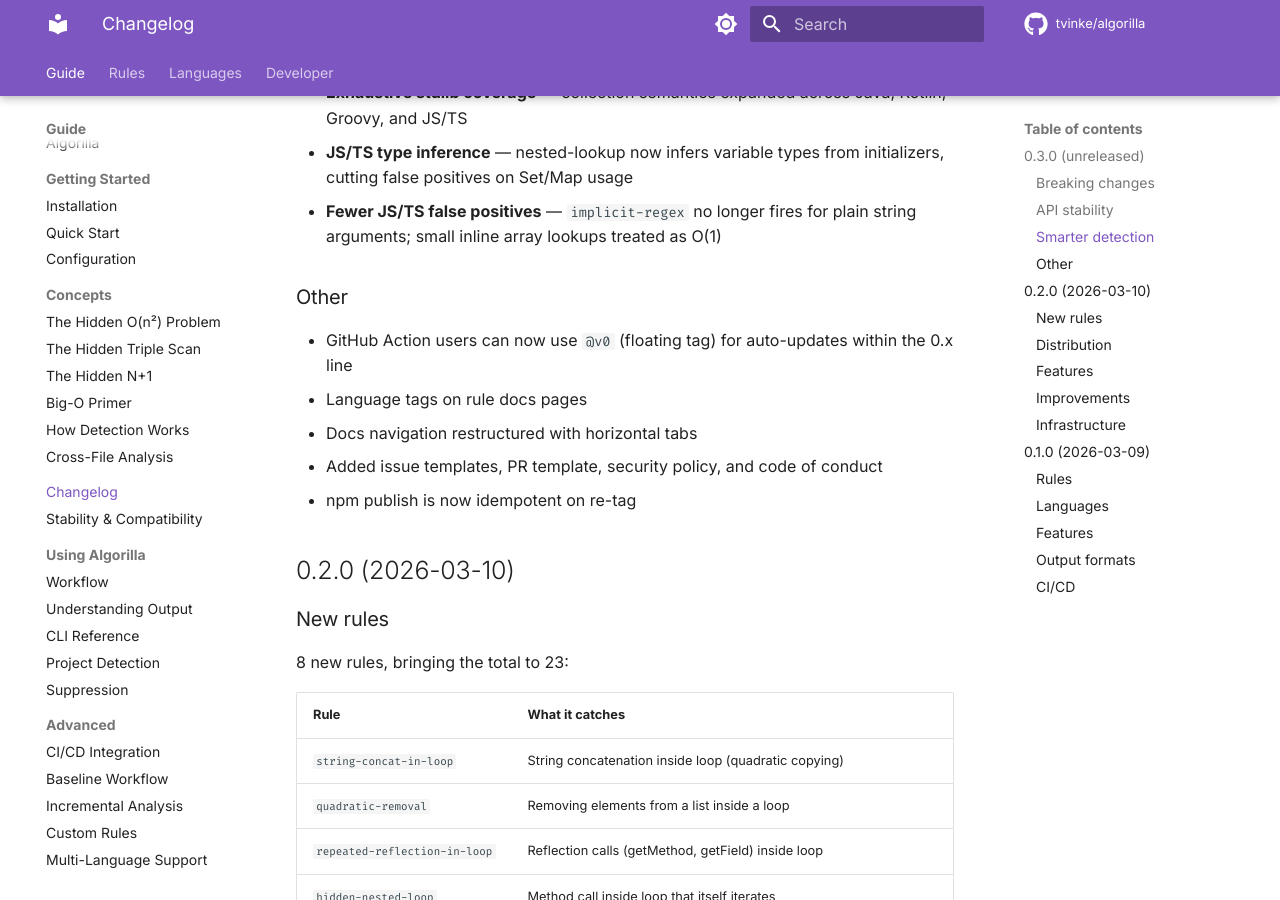
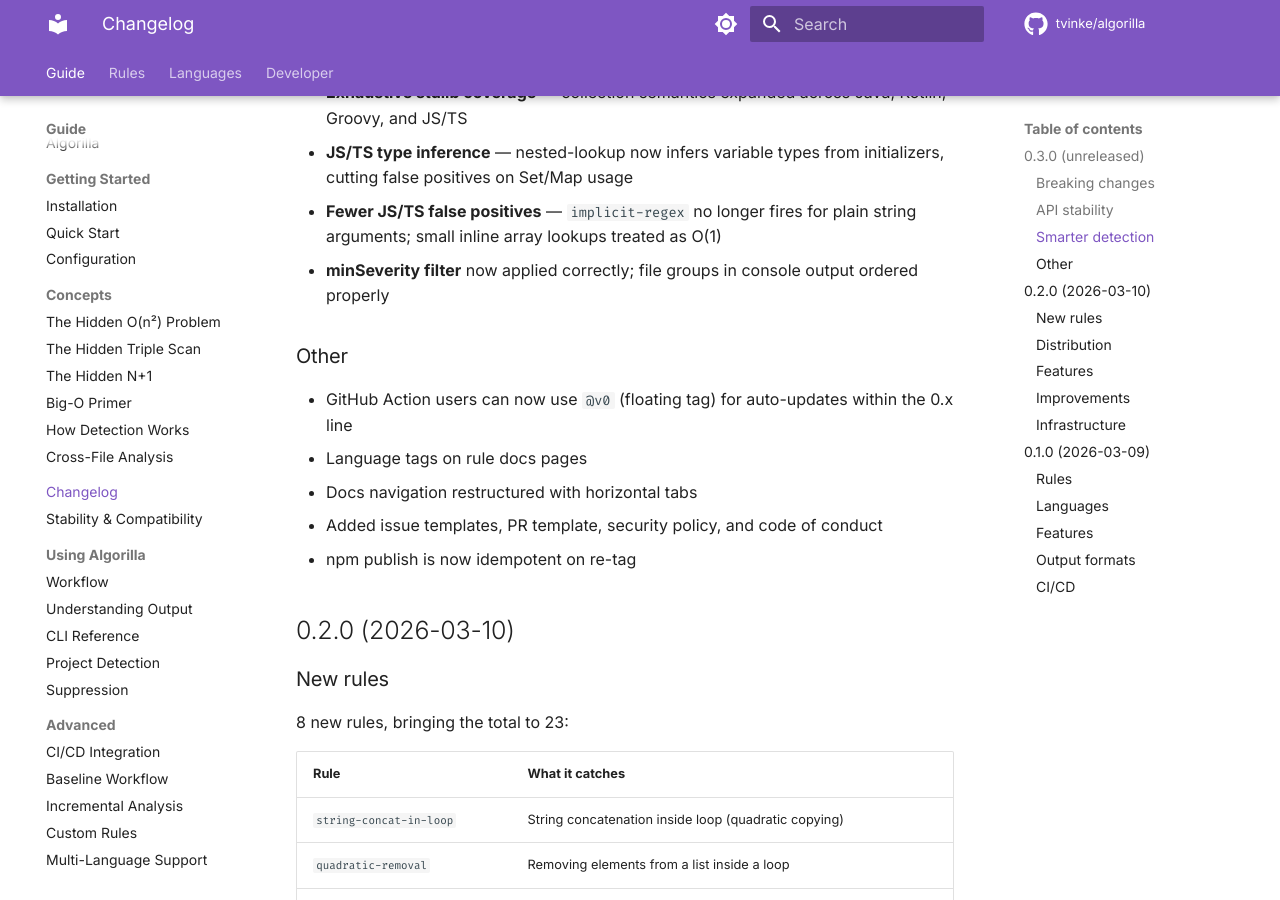
Before and after one commit to tvinke/algorilla, an MkDocs documentation site: the page built from docs/docs/changelog.md, in a window 1280 px wide and 900 px high, scrolled down 789 px. Built offline with MkDocs 1.6.1 and Material for MkDocs 9.7.7, drawn with Linux system fonts in a browser that asks for light colours; comment, search, counter and statistics services are not loaded.

Commit message:
add minSeverity fix to changelog

```diff
--- a/docs/docs/changelog.md
+++ b/docs/docs/changelog.md
@@ -22,6 +22,7 @@ This release prepares algorilla for public use by locking down the tool's public
 - **Exhaustive stdlib coverage** — collection semantics expanded across Java, Kotlin, Groovy, and JS/TS
 - **JS/TS type inference** — nested-lookup now infers variable types from initializers, cutting false positives on Set/Map usage
 - **Fewer JS/TS false positives** — `implicit-regex` no longer fires for plain string arguments; small inline array lookups treated as O(1)
+- **minSeverity filter** now applied correctly; file groups in console output ordered properly
 
 ### Other
 
```
Also changed, not shown: CHANGELOG.md.
